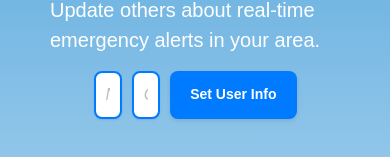
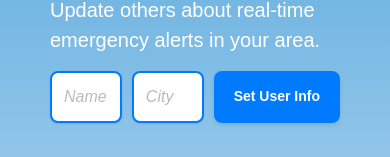
Before and after one commit to Hermano727/irvinehacks25, a React (Create React App) app: page /chat in a window 390 px wide. Shown: the part 159-316 px from the top of the page. Built offline with nearby package versions, Linux system fonts and the light colour scheme; no server answers; the database is empty.

Commit message:
Fixed mobile views

```diff
--- a/src/components/Footer.js
+++ b/src/components/Footer.js
@@ -17,7 +17,7 @@ function Footer() {
       <hr className="footer-separator" />
       <div className="footer-content">
         <div className="footer-info">
-          <div className="footer-info-left">
+          <div className="footer-info-center">
             <a href="/extra-resources" className="footer-extra-resources">Extra resources</a>
             <div className="footer-info__returns">
               {/* Returns Policy */}
@@ -31,9 +31,13 @@ function Footer() {
               {/* Copyright */}
             </div>
           </div>
-          <div className="footer-info-right">
-            <div className="footer-info__number"></div>
-            <a href="/our-story" className="footer-our-story">Our Story</a>
+          <div className="footer-info-center">
+          <a href="/our-story" className="footer-our-story">Our Story</a>
+            <div className="footer-info__returns">
+              {/* Returns Policy */}
+              <br />
+              {/* Delivery */}
+            </div>
           </div>
         </div>
       </div>
--- a/src/styles/chat.css
+++ b/src/styles/chat.css
@@ -22,17 +22,6 @@
     box-shadow: 0px 2px px rgba(0, 0, 0, 0.1);
   }
 
-  /* Username and Location Input Section */
-  .username-input {
-    display: flex;
-    flex-wrap: wrap;
-    gap: 10px;
-    width: 70%; /* Matches the width of the messages container */
-    max-width: 800px;
-    margin-bottom: 20px;
-    justify-content: center;
-  }
-
   .subtitle{
     color: white;
   }
@@ -40,14 +29,23 @@
     flex: 1;
   }
 
-  /* Styled Input */
+  .username-input {
+    display: flex;
+    flex-wrap: wrap;
+    gap: 10px;
+    width: 100%; /* Use 90% of the screen width */
+    max-width: 100%; /* Ensure it doesn't exceed the screen width */
+    margin-bottom: 20px;
+    justify-content: center;
+  }
+
   .styled-input {
-    width: 100%;
-    padding: 10px;
-    border: 2px solid #007bff; /* Blue border */
+    width: 100%; /* Let the input fields expand fully within their container */
+    padding: 12px; /* Increase padding for better usability */
+    font-size: 16px; /* Adjust font size for better readability */
+    border: 2px solid #007bff;
     border-radius: 8px;
     outline: none;
-    font-size: 16px;
     box-shadow: 0 1px 2px rgba(0, 0, 0, 0.1);
   }
 
--- a/src/styles/navbar.css
+++ b/src/styles/navbar.css
@@ -95,6 +95,7 @@ nav .menu span {
 
     nav ul.open {
         display: flex;
+        padding-right: 1.5rem;
     }
 
     nav ul li {
```
